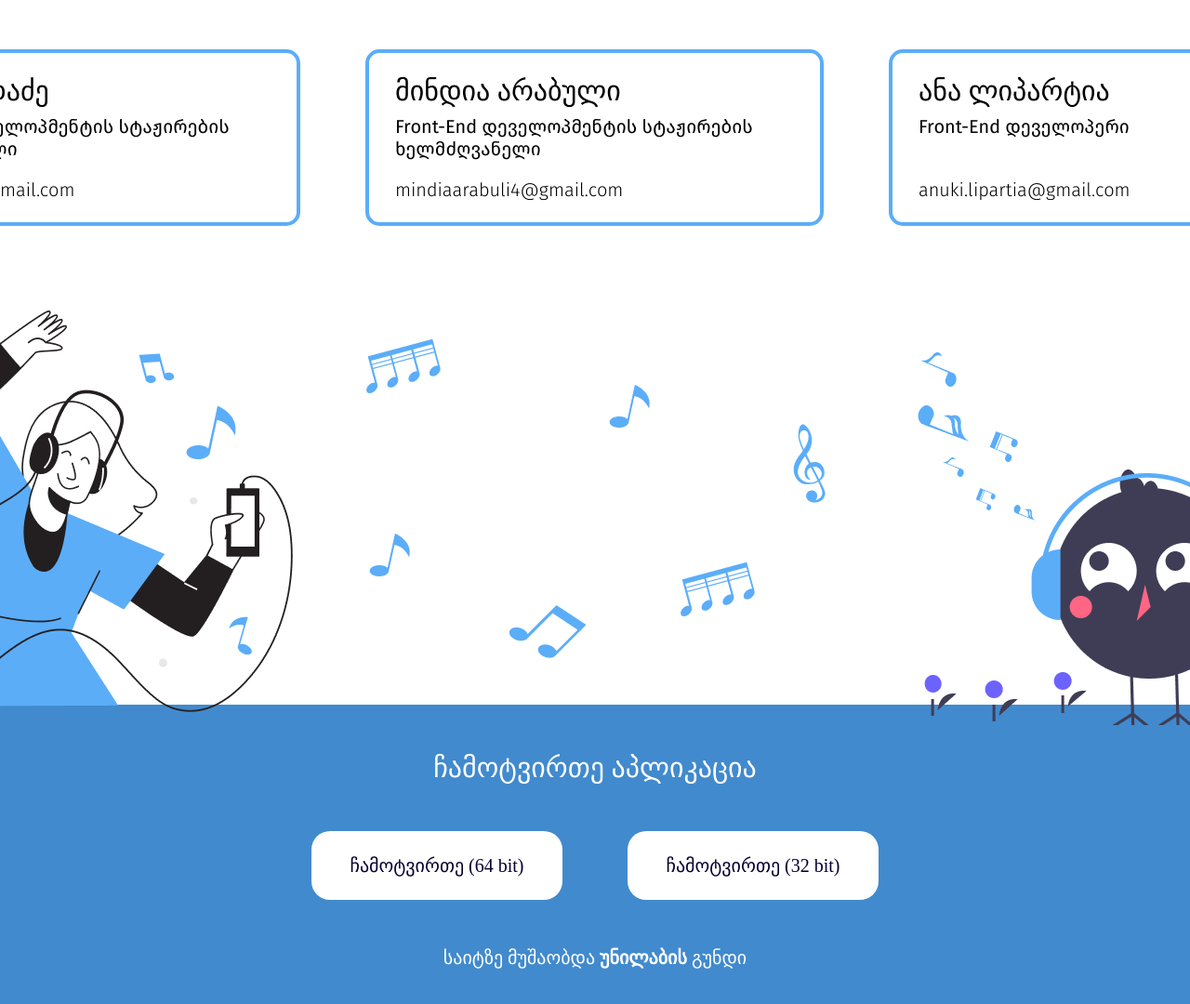
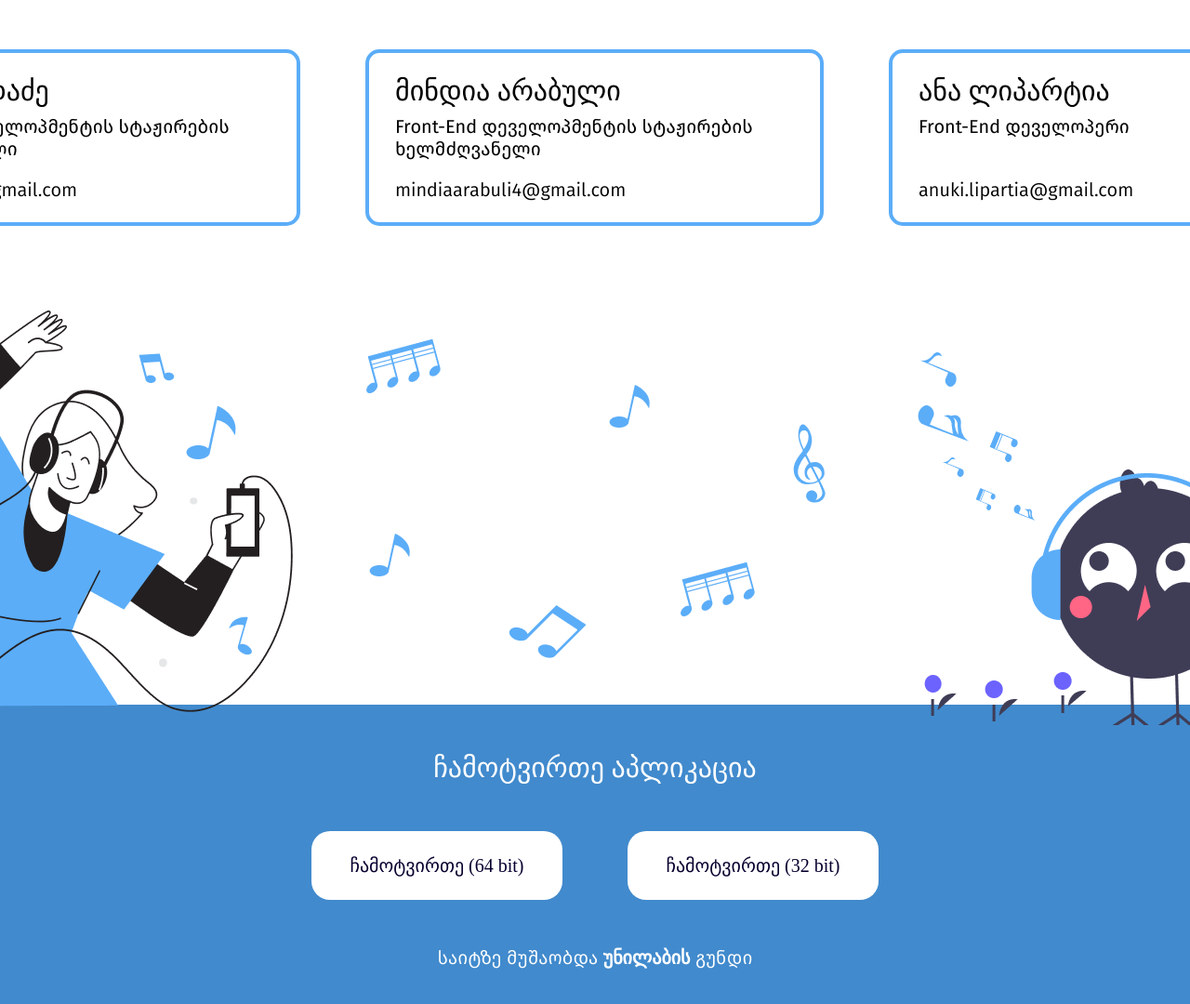
Before and after one commit to Mind1a/playMusic, a plain HTML site: page index.html in a window 1280 px wide. Shown: the part 2273-3353 px from the top of the page at 93% size. Drawn offline with nearby package versions, Linux system fonts and the light colour scheme; a web font is replaced by a local one.

Commit message:
feature/fontsUpdate
Updating fonts

```diff
--- a/styles/_fonts.scss
+++ b/styles/_fonts.scss
@@ -1,6 +1,6 @@
 @font-face {
   font-family: "FiraGO";
-  src: url("../fonts/FiraGO-Light.ttf") format("truetype");
+  src: url("../fonts/FiraGO-Book.ttf") format("truetype");
   font-weight: 300;
   font-style: normal;
 }
@@ -9,6 +9,13 @@
   font-family: "FiraGO";
   src: url("../fonts/FiraGO-Regular.ttf") format("truetype");
   font-weight: 350;
+  font-style: normal;
+}
+
+@font-face {
+  font-family: "FiraGO";
+  src: url("../fonts/FiraGO-Book.ttf") format("truetype");
+  font-weight: 400;
   font-style: normal;
 }
 
```
Also changed, not shown: css/global.css, fonts/FiraGO-Book.ttf (added), 1 other file.
